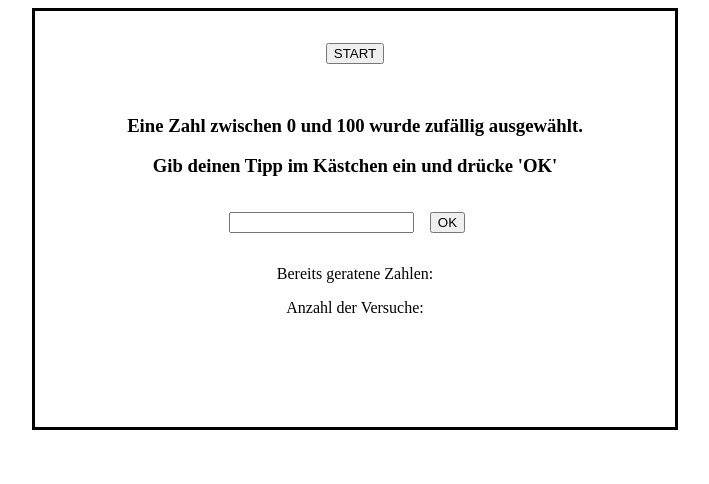
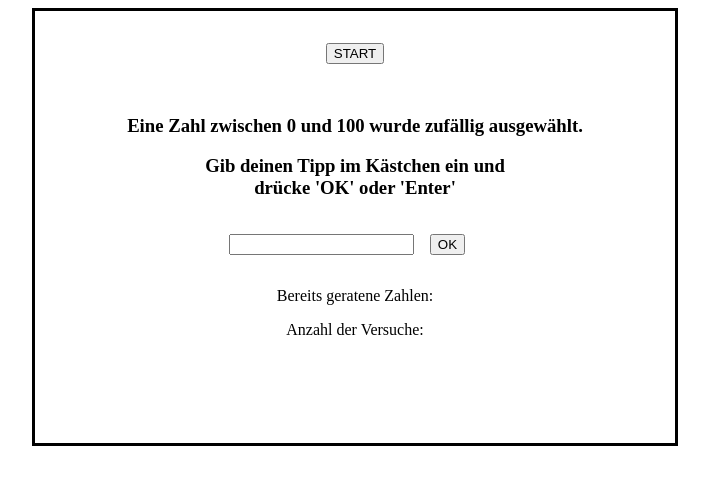
Before and after one commit to Object9050/Guess_a_Number, a plain HTML site: page index.html in a window 1280 px wide. Both pictures are taken after a click on the button "START". Shown: the whole page, without its empty margins (285-994 px from the left). Drawn offline with Linux system fonts and the light colour scheme.

Commit message:
kleine Änderungen

```diff
--- a/code.js
+++ b/code.js
@@ -78,7 +78,7 @@ function startGame(){
     /////// Spielfeld aufbauen
     // Neue Text-Elemente erstellen. Info an User.
     createElement("h3", {"textContent":"Eine Zahl zwischen 0 und 100 wurde zufällig ausgewählt.", "id":"info1"});
-    createElement("h3", {"textContent":"Gib deinen Tipp im Kästchen ein und drücke 'OK'", "id":"info2"});
+    createElement("h3", {"innerHTML":"Gib deinen Tipp im Kästchen ein und<br/>drücke 'OK' oder 'Enter'", "id":"info2"});
 
     // Erstelle Input Feld mit Typ Zahlen.
     createElement("input", {"type":"number", "id": "guess"});
--- a/styles.css
+++ b/styles.css
@@ -1,6 +1,6 @@
 main {
     width: 40rem;
-    height: 26rem;
+    height: 27rem;
     border: 3px solid black;
     margin: auto;
     text-align: center;
```
Also changed, not shown: 1 other file.
